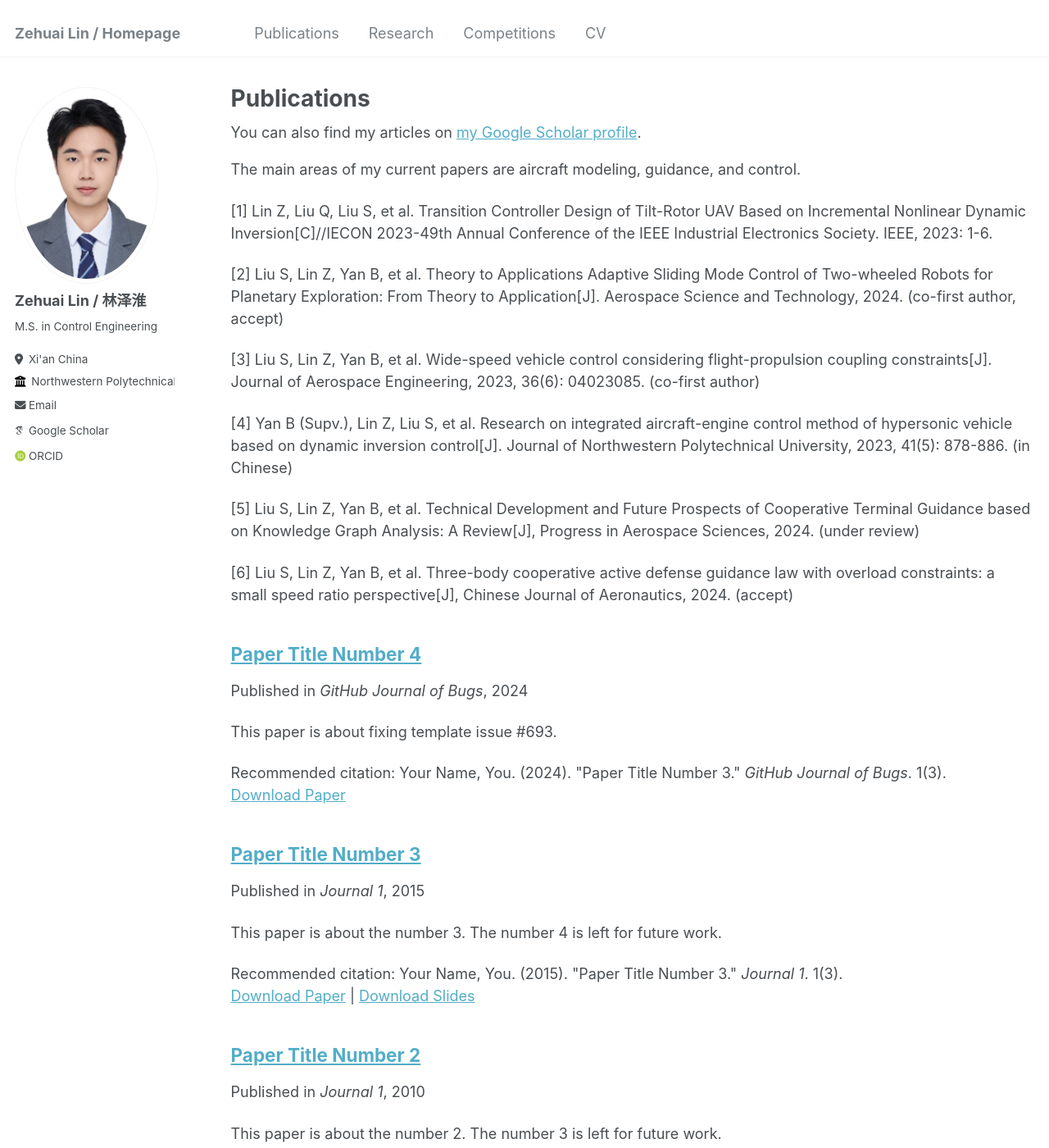
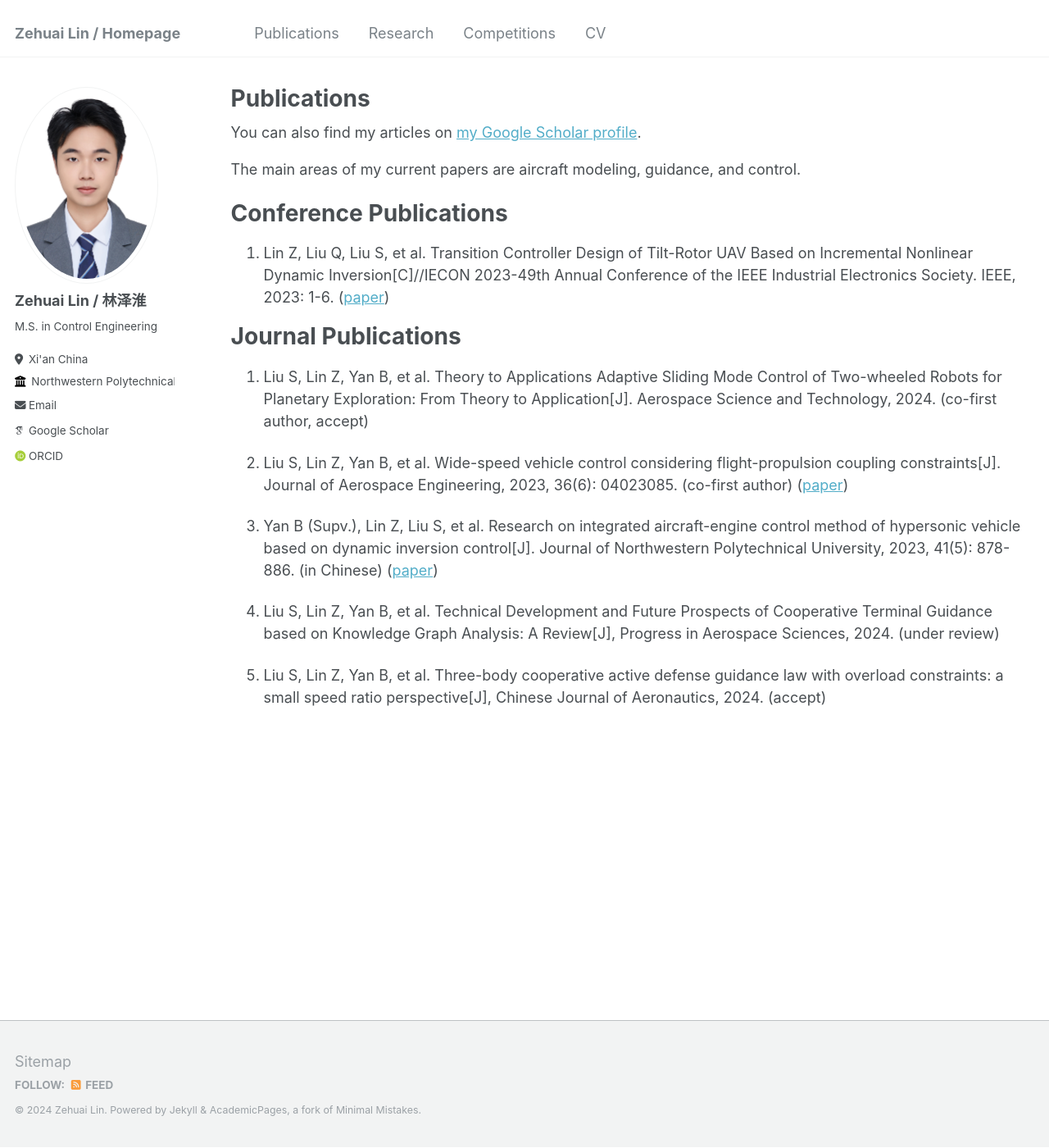
Before and after one commit to Zehuai0/Zehuai0.github.io, a Jekyll site: the page built from _pages/publications.md, in a window 1280 px wide and 1400 px high. Shown: the whole window at 82% size. Built offline with Jekyll 4.4.1, drawn with Linux system fonts in a browser that asks for light colours; some web fonts are replaced; some of the changed text lies outside the part shown.

Commit message:
Update publications.md

```diff
--- a/_pages/publications.md
+++ b/_pages/publications.md
@@ -10,30 +10,17 @@ author_profile: true
 {% endif %}
 
 The main areas of my current papers are aircraft modeling, guidance, and control.
+# Conference Publications
+1. Lin Z, Liu Q, Liu S, et al. Transition Controller Design of Tilt-Rotor UAV Based on Incremental Nonlinear Dynamic Inversion[C]//IECON 2023-49th Annual Conference of the IEEE Industrial Electronics Society. IEEE, 2023: 1-6. ([paper](https://ieeexplore.ieee.org/abstract/document/10312014))
 
-[1]	Lin Z, Liu Q, Liu S, et al. Transition Controller Design of Tilt-Rotor UAV Based on Incremental Nonlinear Dynamic Inversion[C]//IECON 2023-49th Annual Conference of the IEEE Industrial Electronics Society. IEEE, 2023: 1-6.
+# Journal Publications
 
-[2]	Liu S, Lin Z, Yan B, et al. Theory to Applications Adaptive Sliding Mode Control of Two-wheeled Robots for Planetary Exploration: From Theory to Application[J]. Aerospace Science and Technology, 2024. (co-first author, accept)
+1. Liu S, Lin Z, Yan B, et al. Theory to Applications Adaptive Sliding Mode Control of Two-wheeled Robots for Planetary Exploration: From Theory to Application[J]. Aerospace Science and Technology, 2024. (co-first author, accept)
 
-[3]	Liu S, Lin Z, Yan B, et al. Wide-speed vehicle control considering flight-propulsion coupling constraints[J]. Journal of Aerospace Engineering, 2023, 36(6): 04023085. (co-first author)
+2. Liu S, Lin Z, Yan B, et al. Wide-speed vehicle control considering flight-propulsion coupling constraints[J]. Journal of Aerospace Engineering, 2023, 36(6): 04023085. (co-first author) ([paper](https://ascelibrary.org/doi/abs/10.1061/JAEEEZ.ASENG-5066))
 
-[4]	Yan B (Supv.), Lin Z, Liu S, et al. Research on integrated aircraft-engine control method of hypersonic vehicle based on dynamic inversion control[J]. Journal of Northwestern Polytechnical University, 2023, 41(5): 878-886. (in Chinese)
+3. Yan B (Supv.), Lin Z, Liu S, et al. Research on integrated aircraft-engine control method of hypersonic vehicle based on dynamic inversion control[J]. Journal of Northwestern Polytechnical University, 2023, 41(5): 878-886. (in Chinese) ([paper](https://www.jnwpu.org/articles/jnwpu/abs/2023/05/jnwpu2023415p878/jnwpu2023415p878.html))
 
-[5]	Liu S, Lin Z, Yan B, et al. Technical Development and Future Prospects of Cooperative Terminal Guidance based on Knowledge Graph  Analysis: A Review[J], Progress in Aerospace Sciences, 2024. (under review)
+4. Liu S, Lin Z, Yan B, et al. Technical Development and Future Prospects of Cooperative Terminal Guidance based on Knowledge Graph  Analysis: A Review[J], Progress in Aerospace Sciences, 2024. (under review)
 
-[6]	Liu S, Lin Z, Yan B, et al. Three-body cooperative active defense guidance law with overload constraints: a small speed ratio perspective[J], Chinese Journal of Aeronautics, 2024. (accept)
-
-
-
-
-
-
-
-
-
-
-> {% include base_path %}
-
-> {% for post in site.publications reversed %}
->   {% include archive-single.html %}
-> {% endfor %}
+5. Liu S, Lin Z, Yan B, et al. Three-body cooperative active defense guidance law with overload constraints: a small speed ratio perspective[J], Chinese Journal of Aeronautics, 2024. (accept)
```
